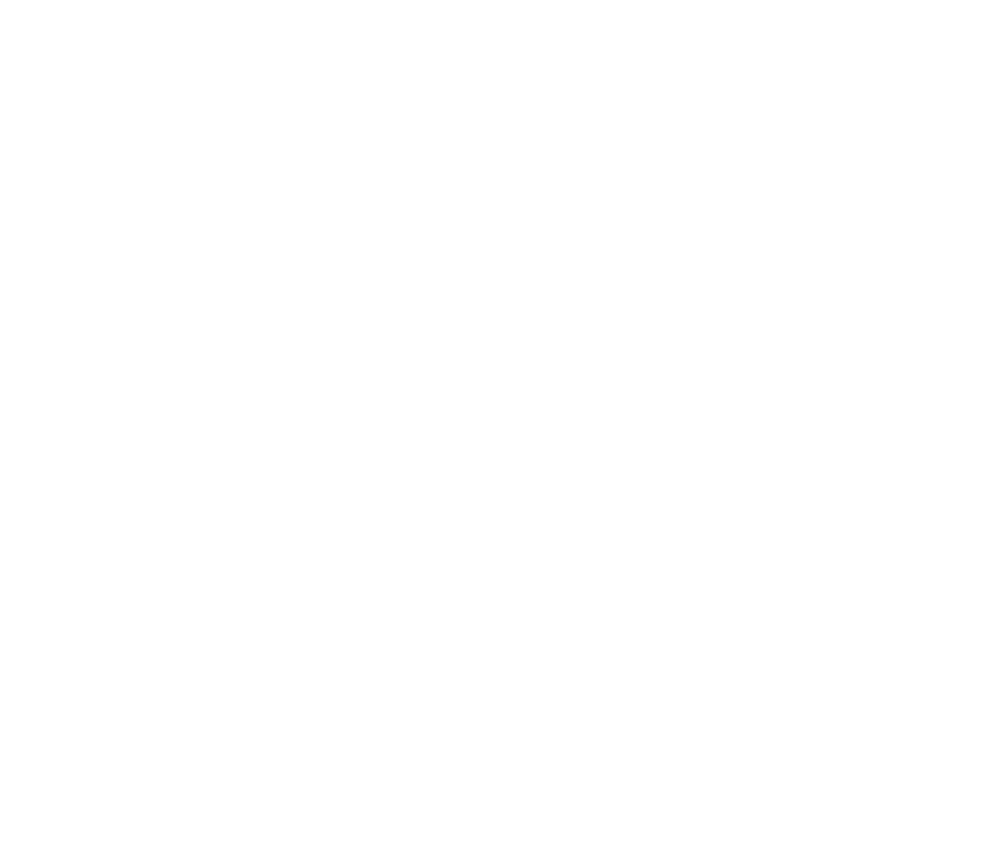
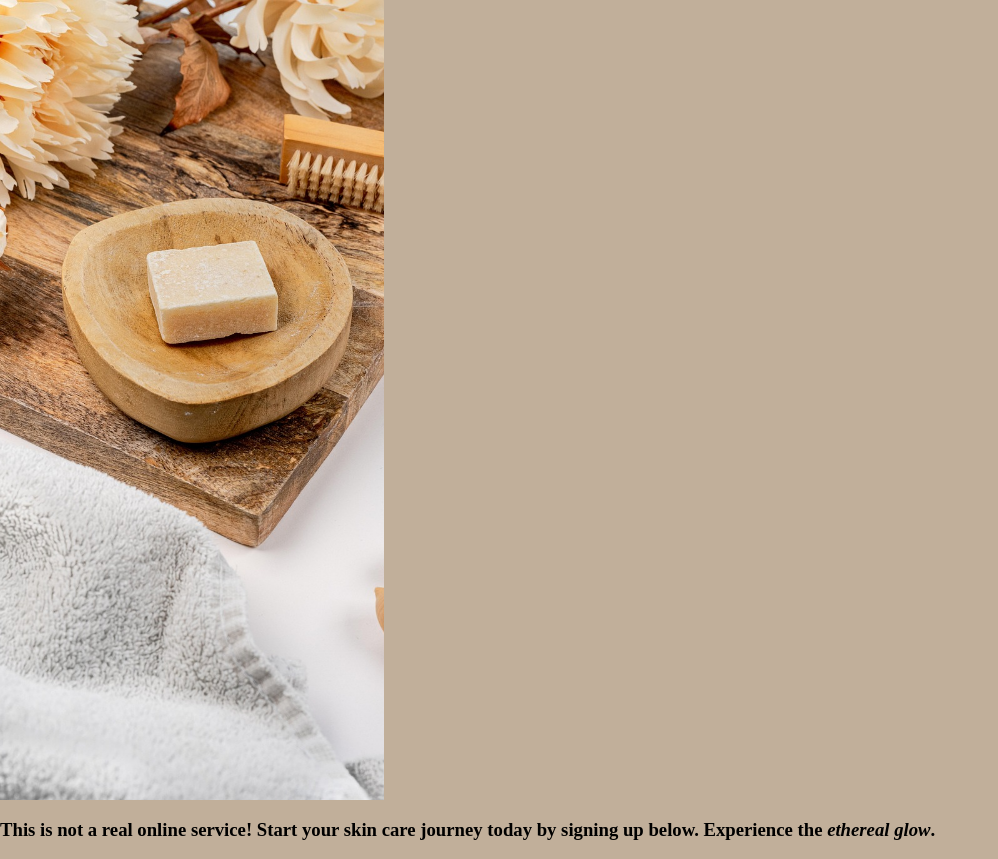
Before and after one commit to Cronk-Samantha/sign-up-form, a plain HTML site: page index.html in a window 1280 px wide. Shown: the whole page, without its empty margins (0-998 px from the left). Before the commit the page ends 800 px from the top, so only its background shows below. Drawn offline with Linux system fonts and the light colour scheme.

Commit message:
Set up background image & applied background color
I added a header to the page that will explain there
is a form below to sign up. I also added a background
image that will be on the left of the page.

```diff
--- a/index.html
+++ b/index.html
@@ -7,6 +7,10 @@
     <link rel="stylesheet" href="./styles.css">
 </head>
 <body>
-
+    <div class="hero-left"></div>
+    <div class="form-right">
+        <h3><strong>This is not a real online service!</strong>
+        Start your skin care journey today by signing up below. Experience the <em>ethereal glow</em>.</h3>
+    </div>
 </body>
 </html>
--- a/styles.css
+++ b/styles.css
@@ -0,0 +1,16 @@
+* {
+    box-sizing: border-box;
+}
+
+body {
+    width: 100%;
+    margin: 0;
+    background-color: #c1af9a;
+}
+
+.hero-left {
+    background: url("./images/form-background.jpg") no-repeat center center;
+    background-size: cover;
+    width: 30%;
+    height: 100vh;
+}
```
